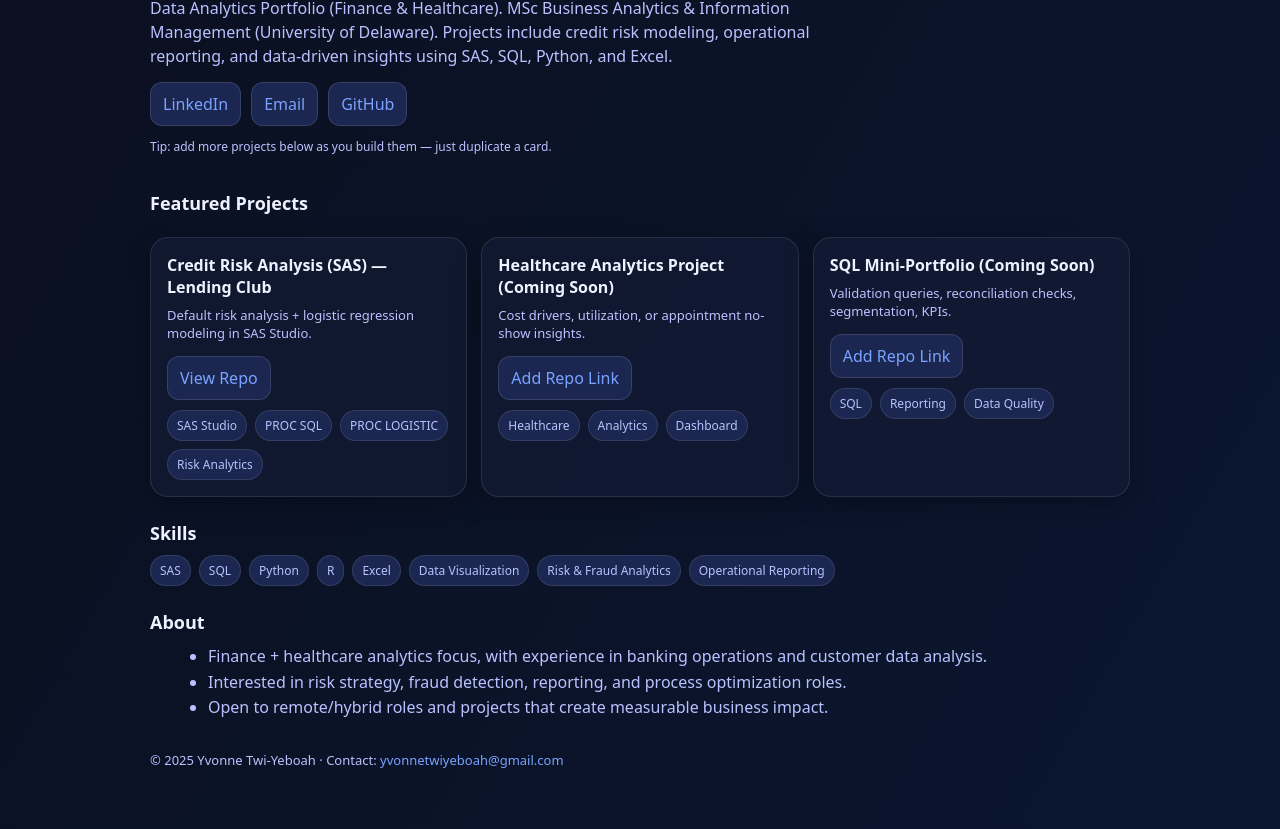
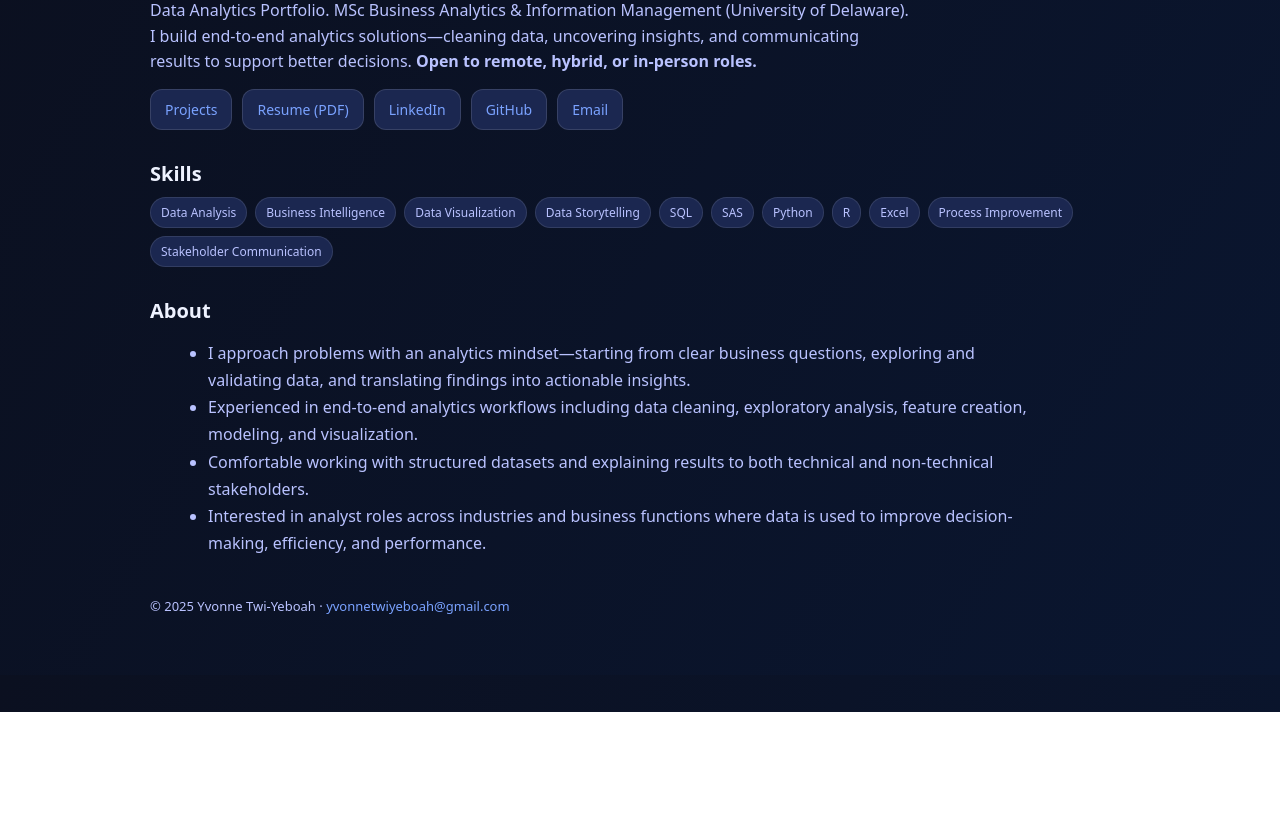
Before and after one commit to yvonnetwiyeboah/yvonnetwiyeboah.github.io, a plain HTML site: page index.html in a window 1280 px wide. Shown: the part 88-917 px from the top of the page. After the commit the page ends 800 px from the top, so only its background shows below. Drawn offline with Linux system fonts and the light colour scheme.

Commit message:
Update index.html

```diff
--- a/index.html
+++ b/index.html
@@ -4,123 +4,106 @@
   <meta charset="utf-8" />
   <meta name="viewport" content="width=device-width,initial-scale=1" />
   <title>Yvonne Twi-Yeboah | Data Analytics Portfolio</title>
+
   <style>
-    :root { --bg:#0b1020; --card:#121a33; --text:#eef2ff; --muted:#b9c2ff; --link:#7aa2ff; --chip:#1b2750; }
-    body { margin:0; font-family: system-ui, -apple-system, Segoe UI, Roboto, Arial, sans-serif; background:linear-gradient(120deg,#0b1020,#0a1630); color:var(--text); }
+    :root {
+      --bg:#0b1020;
+      --card:#121a33;
+      --text:#eef2ff;
+      --muted:#b9c2ff;
+      --link:#7aa2ff;
+      --chip:#1b2750;
+    }
+    body {
+      margin:0;
+      font-family: system-ui, -apple-system, Segoe UI, Roboto, Arial, sans-serif;
+      background:linear-gradient(120deg,#0b1020,#0a1630);
+      color:var(--text);
+    }
     .wrap{ max-width:980px; margin:0 auto; padding:28px 18px 60px; }
-    .top{ display:flex; gap:18px; justify-content:space-between; align-items:flex-start; flex-wrap:wrap; }
-    h1{ margin:0; font-size:34px; letter-spacing:.2px; }
-    .subtitle{ margin:10px 0 0; color:var(--muted); line-height:1.5; max-width:720px; }
+    h1{ margin:0; font-size:34px; }
+    .subtitle{ margin:12px 0; color:var(--muted); line-height:1.6; max-width:760px; }
     .links{ display:flex; gap:10px; flex-wrap:wrap; margin-top:14px; }
     a{ color:var(--link); text-decoration:none; }
-    a:hover{ text-decoration:underline; }
-    .btn{ display:inline-block; padding:10px 12px; background:var(--chip); border:1px solid rgba(255,255,255,.12); border-radius:12px; }
-    .grid{ display:grid; grid-template-columns:repeat(auto-fit,minmax(260px,1fr)); gap:14px; margin-top:22px; }
-    .card{ background:rgba(18,26,51,.85); border:1px solid rgba(255,255,255,.10); border-radius:18px; padding:16px; box-shadow:0 8px 28px rgba(0,0,0,.25); }
-    .card h2{ font-size:16px; margin:0 0 8px; }
-    .meta{ color:var(--muted); font-size:13px; margin:0 0 10px; }
-    .chips{ display:flex; gap:8px; flex-wrap:wrap; margin:10px 0 0; }
-    .chip{ background:var(--chip); border:1px solid rgba(255,255,255,.10); padding:6px 9px; border-radius:999px; font-size:12px; color:var(--muted); }
-    .section{ margin-top:24px; }
-    .section h3{ margin:0 0 10px; font-size:18px; }
-    ul{ margin:10px 0 0 18px; color:var(--muted); line-height:1.6; }
-    footer{ margin-top:30px; color:var(--muted); font-size:13px; }
-    .small{ font-size:12px; color:var(--muted); }
+    .btn{
+      display:inline-block;
+      padding:10px 14px;
+      background:var(--chip);
+      border:1px solid rgba(255,255,255,.12);
+      border-radius:12px;
+      font-size:14px;
+    }
+    .section{ margin-top:30px; }
+    .section h2{ font-size:20px; margin-bottom:10px; }
+    .chips{ display:flex; gap:8px; flex-wrap:wrap; }
+    .chip{
+      background:var(--chip);
+      border:1px solid rgba(255,255,255,.10);
+      padding:6px 10px;
+      border-radius:999px;
+      font-size:12px;
+      color:var(--muted);
+    }
+    ul{ margin-left:18px; color:var(--muted); line-height:1.7; max-width:820px; }
+    footer{ margin-top:40px; color:var(--muted); font-size:13px; }
   </style>
 </head>
+
 <body>
   <div class="wrap">
-    <div class="top">
-      <div>
     <h1>Yvonne Twi-Yeboah</h1>
+
     <p class="subtitle">
-          Data Analytics Portfolio (Finance & Healthcare). MSc Business Analytics & Information Management (University of Delaware).
-          Projects include credit risk modeling, operational reporting, and data-driven insights using SAS, SQL, Python, and Excel.
+      Data Analytics Portfolio. MSc Business Analytics & Information Management (University of Delaware).
+      I build end-to-end analytics solutions—cleaning data, uncovering insights, and communicating results to support better decisions.
+      <strong>Open to remote, hybrid, or in-person roles.</strong>
     </p>
+
     <div class="links">
-          <a class="btn" href="https://linkedin.com/in/yvonnety30" target="_blank" rel="noreferrer">LinkedIn</a>
+      <a class="btn" href="projects.html">Projects</a>
+      <a class="btn" href="assets/Yvonne_Twi-Yeboah_Resume.pdf" target="_blank">Resume (PDF)</a>
+      <a class="btn" href="https://linkedin.com/in/yvonnety30" target="_blank">LinkedIn</a>
+      <a class="btn" href="https://github.com/yvonnetwiyeboah" target="_blank">GitHub</a>
       <a class="btn" href="mailto:yvonnetwiyeboah@gmail.com">Email</a>
-          <a class="btn" href="https://github.com/yvonnetwiyeboah" target="_blank" rel="noreferrer">GitHub</a>
     </div>
-        <p class="small">Tip: add more projects below as you build them — just duplicate a card.</p>
+
+    <!-- SKILLS -->
+    <div class="section">
+      <h2>Skills</h2>
+      <div class="chips">
+        <span class="chip">Data Analysis</span>
+        <span class="chip">Business Intelligence</span>
+        <span class="chip">Data Visualization</span>
+        <span class="chip">Data Storytelling</span>
+        <span class="chip">SQL</span>
+        <span class="chip">SAS</span>
+        <span class="chip">Python</span>
+        <span class="chip">R</span>
+        <span class="chip">Excel</span>
+        <span class="chip">Process Improvement</span>
+        <span class="chip">Stakeholder Communication</span>
       </div>
     </div>
 
+    <!-- ABOUT (ANALYTICS-MINDED) -->
     <div class="section">
-      <h3>Featured Projects</h3>
-      <div class="grid">
-        <div class="card">
-          <h2>Credit Risk Analysis (SAS) — Lending Club</h2>
-          <p class="meta">Default risk analysis + logistic regression modeling in SAS Studio.</p>
-          <div class="links">
-            <a class="btn" href="https://github.com/yvonnetwiyeboah/credit-risk-analysis-lending-club" target="_blank" rel="noreferrer">View Repo</a>
-          </div>
-          <div class="chips">
-            <span class="chip">SAS Studio</span>
-            <span class="chip">PROC SQL</span>
-            <span class="chip">PROC LOGISTIC</span>
-            <span class="chip">Risk Analytics</span>
-          </div>
-        </div>
-
-        <div class="card">
-          <h2>Healthcare Analytics Project (Coming Soon)</h2>
-          <p class="meta">Cost drivers, utilization, or appointment no-show insights.</p>
-          <div class="links">
-            <a class="btn" href="https://github.com/yvonnetwiyeboah" target="_blank" rel="noreferrer">Add Repo Link</a>
-          </div>
-          <div class="chips">
-            <span class="chip">Healthcare</span>
-            <span class="chip">Analytics</span>
-            <span class="chip">Dashboard</span>
-          </div>
-        </div>
-
-        <div class="card">
-          <h2>SQL Mini-Portfolio (Coming Soon)</h2>
-          <p class="meta">Validation queries, reconciliation checks, segmentation, KPIs.</p>
-          <div class="links">
-            <a class="btn" href="https://github.com/yvonnetwiyeboah" target="_blank" rel="noreferrer">Add Repo Link</a>
-          </div>
-          <div class="chips">
-            <span class="chip">SQL</span>
-            <span class="chip">Reporting</span>
-            <span class="chip">Data Quality</span>
-          </div>
-        </div>
-      </div>
-    </div>
-
-    <div class="section">
-      <h3>Skills</h3>
-      <div class="chips">
-        <span class="chip">SAS</span>
-        <span class="chip">SQL</span>
-        <span class="chip">Python</span>
-        <span class="chip">R</span>
-        <span class="chip">Excel</span>
-        <span class="chip">Data Visualization</span>
-        <span class="chip">Risk & Fraud Analytics</span>
-        <span class="chip">Operational Reporting</span>
-      </div>
-    </div>
-
-    <div class="section">
-      <h3>About</h3>
+      <h2>About</h2>
       <ul>
-        <li>Finance + healthcare analytics focus, with experience in banking operations and customer data analysis.</li>
-        <li>Interested in risk strategy, fraud detection, reporting, and process optimization roles.</li>
-        <li>Open to remote/hybrid roles and projects that create measurable business impact.</li>
+        <li>I approach problems with an analytics mindset—starting from clear business questions, exploring and validating data, and translating findings into actionable insights.</li>
+        <li>Experienced in end-to-end analytics workflows including data cleaning, exploratory analysis, feature creation, modeling, and visualization.</li>
+        <li>Comfortable working with structured datasets and explaining results to both technical and non-technical stakeholders.</li>
+        <li>Interested in analyst roles across industries and business functions where data is used to improve decision-making, efficiency, and performance.</li>
       </ul>
     </div>
 
     <footer>
-      © <span id="y"></span> Yvonne Twi-Yeboah · Contact: <a href="mailto:yvonnetwiyeboah@gmail.com">yvonnetwiyeboah@gmail.com</a>
+      © <span id="year"></span> Yvonne Twi-Yeboah ·
+      <a href="mailto:yvonnetwiyeboah@gmail.com">yvonnetwiyeboah@gmail.com</a>
     </footer>
   </div>
 
   <script>
-    document.getElementById('y').textContent = new Date().getFullYear();
+    document.getElementById("year").textContent = new Date().getFullYear();
   </script>
 </body>
 </html>
```
Lines whose indentation alone changed are shown as unchanged.
